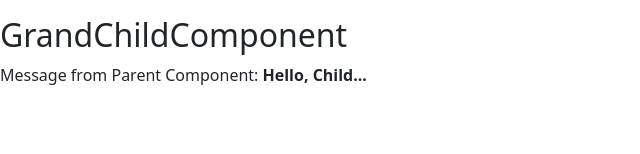
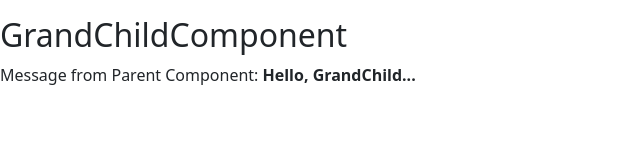
Before and after one commit to Seenu1702/myprofile, a React (Vite) app: page / in a window 1280 px wide. Shown: the part 126-280 px from the top of the page, without its empty margins (0-640 px from the left). Built offline with nearby package versions, Linux system fonts and the light colour scheme.

Commit message:
different example for props drilling

```diff
--- a/src/Components/ChildComponent.jsx
+++ b/src/Components/ChildComponent.jsx
@@ -1,11 +1,13 @@
+/* eslint-disable react/prop-types */
 import React from 'react';
 import GrandChildComponent from './GrandChildComponent';
 
-function ChildComponent({message}) {
+function ChildComponent(props) {
+    const message = 'Hello, GrandChild...'
   return (
     <div>
         <h2>ChildComponent</h2>
-        <p>Message from Parent Component: <b>{message}</b></p>
+        <p>Message from Parent Component: <b>{props.message}</b></p>
         <GrandChildComponent message={message}/>
     </div>
   )
--- a/src/Components/GrandChildComponent.jsx
+++ b/src/Components/GrandChildComponent.jsx
@@ -1,3 +1,4 @@
+/* eslint-disable react/prop-types */
 // import React from 'react';
 
 function GrandChildComponent({message}) {
```
